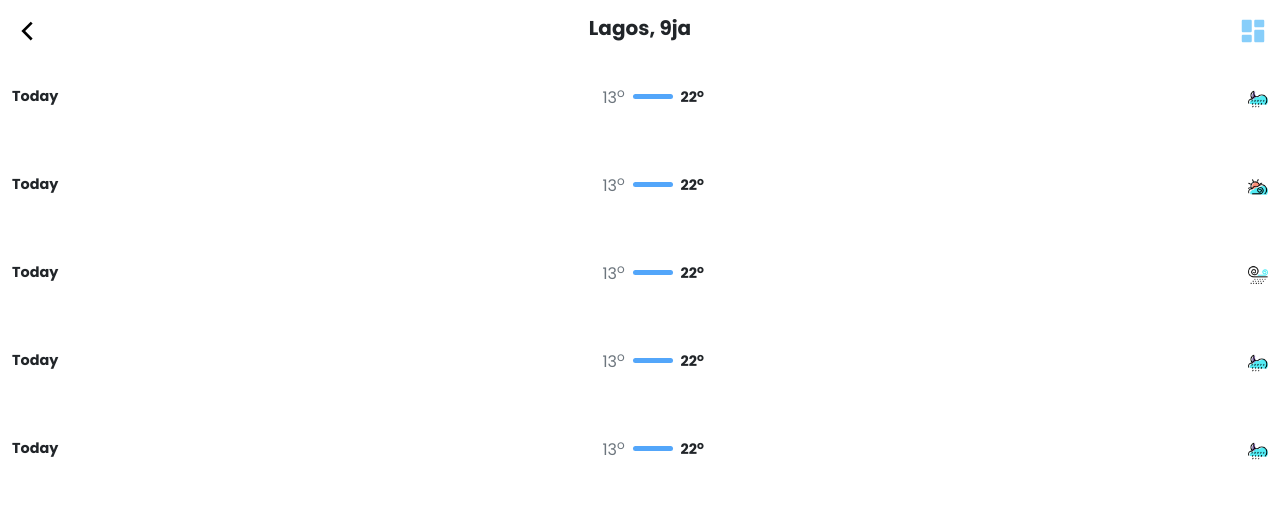
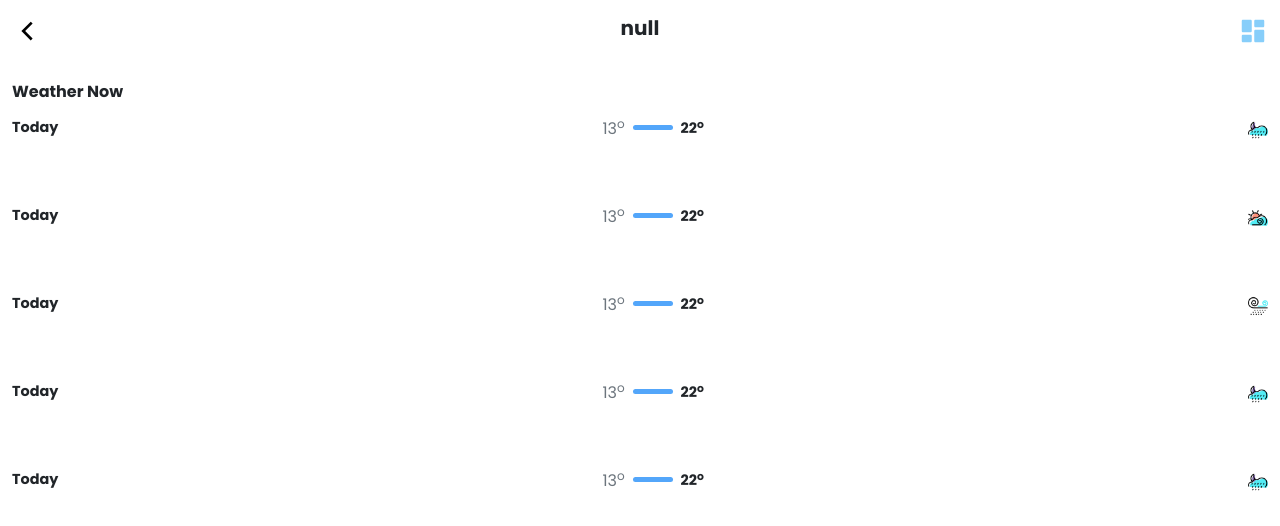
Before and after one commit to fatboy0112/react-weather-app, a React (Create React App) app: page /forecast in a window 1280 px wide. Shown: the top 526 px of the page. Built offline with nearby package versions, Linux system fonts and the light colour scheme.

Commit message:
Added the service worker registration function

```diff
--- a/src/index.js
+++ b/src/index.js
@@ -2,6 +2,7 @@ import React from 'react';
 import ReactDOM from 'react-dom/client';
 import App from './App';
 import reportWebVitals from './reportWebVitals';
+import * as serviceWorkerFile from "./serviceWorkerRegistration";
 
 const root = ReactDOM.createRoot(document.getElementById('root'));
 root.render(
@@ -10,6 +11,9 @@ root.render(
   </React.StrictMode>
 );
 
+
+serviceWorkerFile.register();
+
 // If you want to start measuring performance in your app, pass a function
 // to log results (for example: reportWebVitals(console.log))
 // or send to an analytics endpoint. Learn more: https://bit.ly/CRA-vitals
--- a/src/pages/ForecastWeather.jsx
+++ b/src/pages/ForecastWeather.jsx
@@ -116,7 +116,7 @@ const navigateToApp = () =>{
 						</svg>
 					</div>
 					<section className="city-locaton">
-						<h5 className="fw-bold fs-5 my-3">Lagos, 9ja</h5>
+						<h5 className="fw-bold fs-5 my-3">{`${db.get("WEATHER_LOCATION")}`}</h5>
 					</section>
 					<div className="toggle-btn my-3">
           <svg
@@ -134,8 +134,10 @@ const navigateToApp = () =>{
 					</svg>
 					</div>
 				</section>
-				<section className="my-4 next-week-component-container d-flex align-items-center justify-content-start flex-column">
-					{uiData}
+				<section className="my-1 next-week-component-container d-flex align-items-start justify-content-start flex-column">
+        <h6 className="fw-bold fs-6 my-3 text-start">Weather Now</h6>
+
+          {uiData}
 				</section>
 				<Footer utilityTags={componentToInsert} />
 				<br />
```
